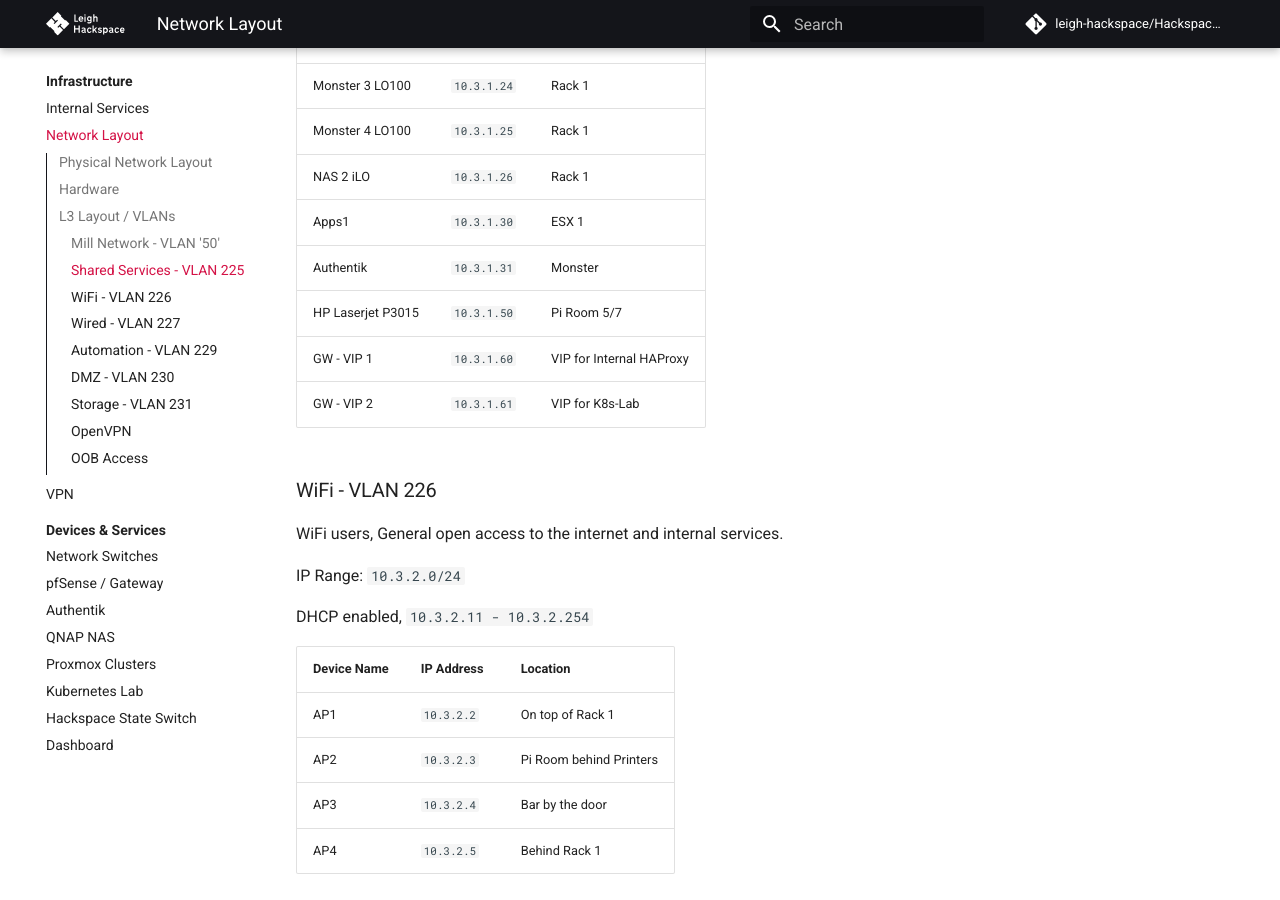
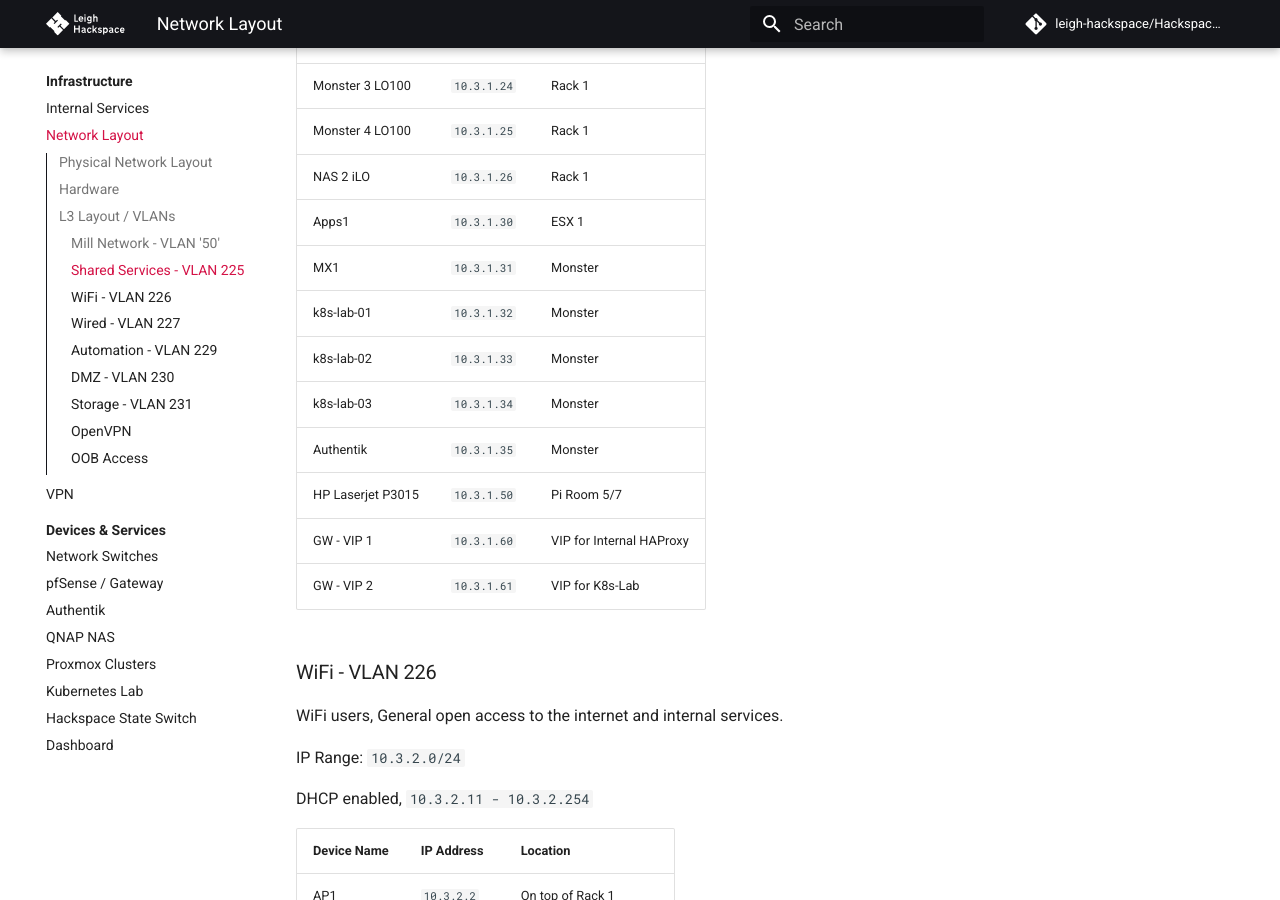
Before and after one commit to leigh-hackspace/HackspaceWiki, an MkDocs documentation site: the page built from docs/infrastructure/network_layout.md, in a window 1280 px wide and 900 px high, scrolled down 3611 px. Built offline with MkDocs 1.6.1 and Material for MkDocs 9.7.7, drawn with Linux system fonts in a browser that asks for light colours; comment, search, counter and statistics services are not loaded; the version menu is left out.

Commit message:
Add missing VMs

```diff
--- a/docs/infrastructure/network_layout.md
+++ b/docs/infrastructure/network_layout.md
@@ -149,7 +149,11 @@ This subnet does have DHCP enabled, but we encourage static assignments for crit
 | Monster 4 LO100   | `10.3.1.25` | Rack 1                   |
 | NAS 2 iLO         | `10.3.1.26` | Rack 1                   |
 | Apps1             | `10.3.1.30` | ESX 1                    |
-| Authentik         | `10.3.1.31` | Monster
+| MX1               | `10.3.1.31` | Monster                  |
+| k8s-lab-01        | `10.3.1.32` | Monster                  |
+| k8s-lab-02        | `10.3.1.33` | Monster                  |
+| k8s-lab-03        | `10.3.1.34` | Monster                  |
+| Authentik         | `10.3.1.35` | Monster                  |
 | HP Laserjet P3015 | `10.3.1.50` | Pi Room 5/7              |
 | GW - VIP 1        | `10.3.1.60` | VIP for Internal HAProxy |
 | GW - VIP 2        | `10.3.1.61` | VIP for K8s-Lab          |
```
